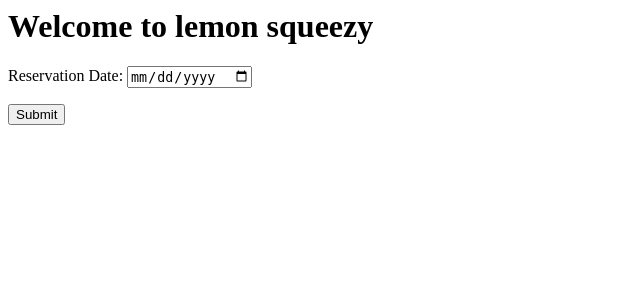
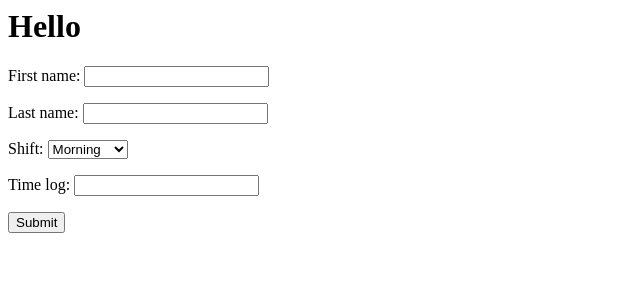
Before and after one commit to asjad4284/learning-django, a Django app: template cheftables/myapp/templates/home.html in a window 1280 px wide. Shown: the top 300 px of the page, without its empty margins (0-640 px from the left). Run offline with Django 5.2, Linux system fonts and the light colour scheme; the template is opened without the code that fills it: values that come from a table or form of the project are taken from there, others are empty.

Commit message:
Understanding Forms with django

```diff
--- a/cheftables/myapp/forms.py
+++ b/cheftables/myapp/forms.py
@@ -1,5 +1,14 @@
 from django import forms
-from django.forms.widgets import NumberInput
 
-class DemoForm(forms.Form):
-    name=forms.DateField(label="Reservation Date",widget=NumberInput(attrs={"type" : "date"}))
+shifts=(
+    ("1","Morning"),
+    ("2","Afternoon"),
+    ("3","Evening"),
+)
+
+
+class InputForm(forms.Form):
+    first_name=forms.CharField()
+    last_name=forms.CharField()
+    shift=forms.ChoiceField(choices=shifts)
+    time_log=forms.TimeField()
--- a/cheftables/myapp/templates/home.html
+++ b/cheftables/myapp/templates/home.html
@@ -1,6 +1,7 @@
-<!-- myapp/templates/home.html -->
-<h1>Welcome to lemon squeezy</h1>
-<form method="POST">
-    {{ form.as_p }}
-    <button type="submit">Submit</button>
+<h1>Hello</h1>
+
+<form action="" method="post">
+    {% csrf_token %}
+    {{form.as_p}}
+    <input type="submit" value="Submit">
 </form>
--- a/cheftables/myapp/urls.py
+++ b/cheftables/myapp/urls.py
@@ -4,6 +4,7 @@ from . import views
 
 urlpatterns=[
     path("",views.home),
-    path("dishes/<str:dish>",views.menu_items,name="menu_items"),
-    re_path(r"^match_item/([0-9]{2})/$",views.item_number)
+    path("home/",views.form_view),
+    # path("dishes/<str:dish>",views.menu_items,name="menu_items"),
+    # re_path(r"^match_item/([0-9]{2})/$",views.item_number)
 ]
```
Also changed, not shown: cheftables/myapp/views.py (+6 -15 lines).
